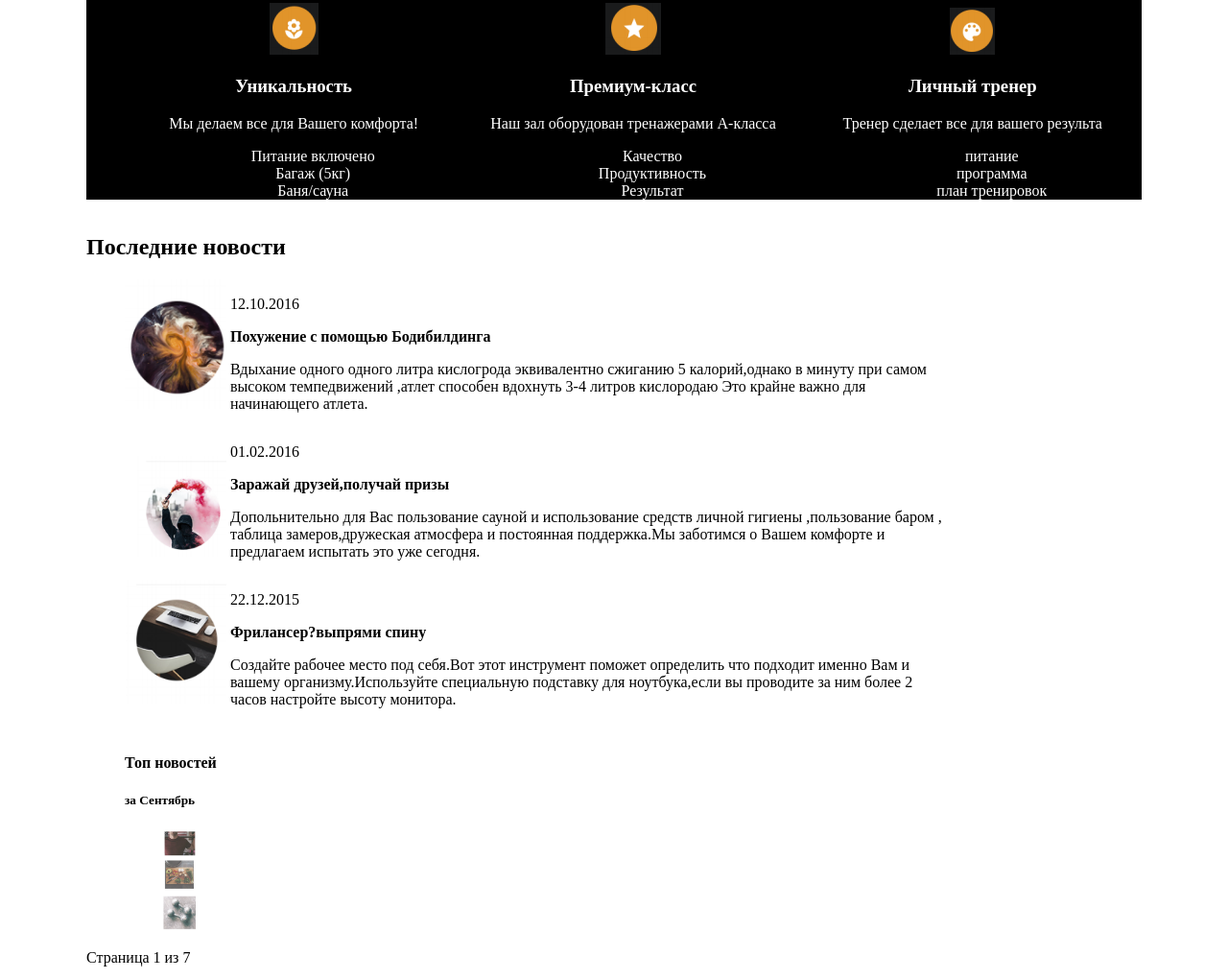
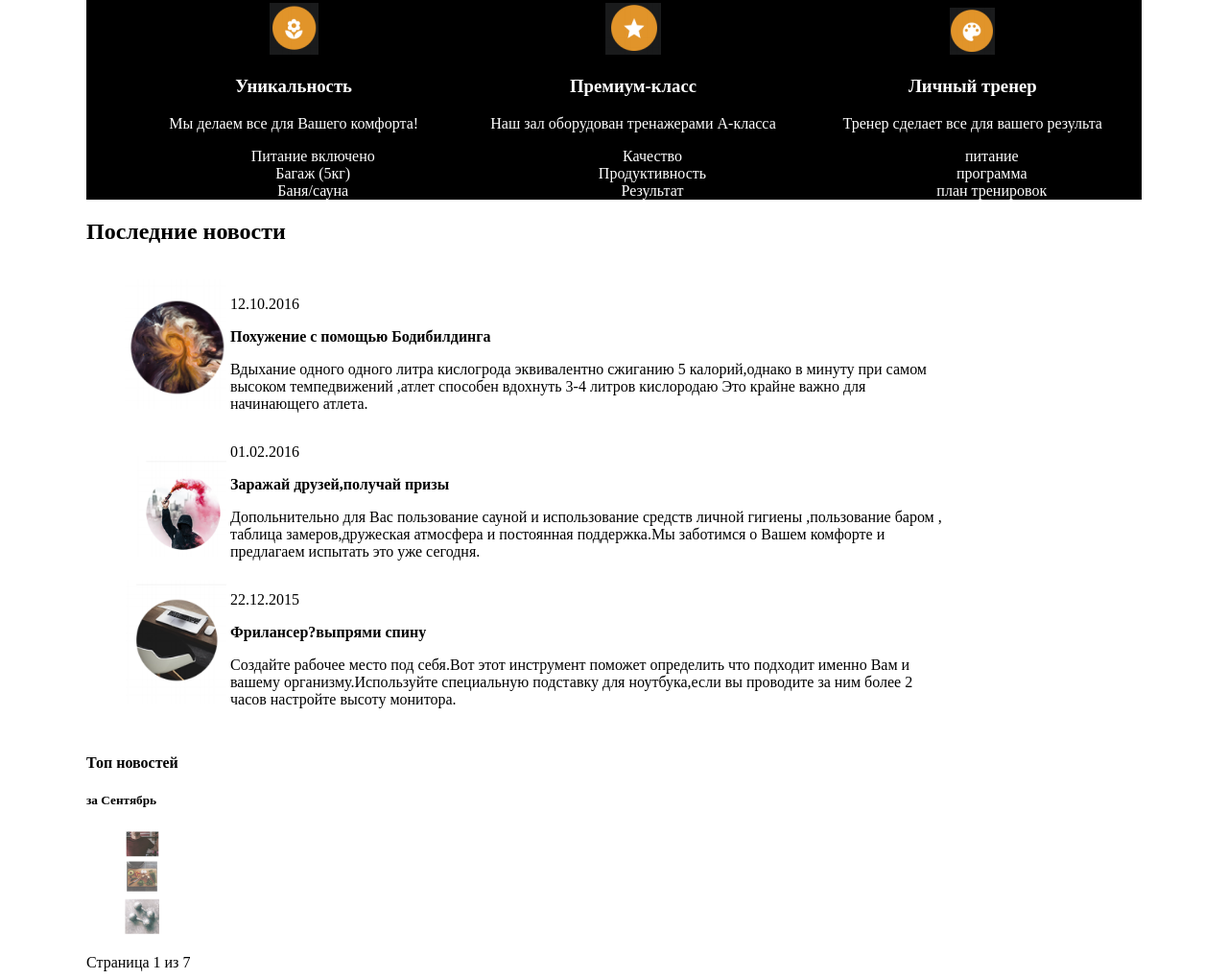
Before and after one commit to vahzatsaava/Project-Afrodida, a plain HTML site: page index.html in a window 1280 px wide. Shown: the part 547-1567 px from the top of the page at 96% size. Drawn offline with Linux system fonts and the light colour scheme.

Commit message:
createchgf

```diff
--- a/file.css
+++ b/file.css
@@ -58,8 +58,7 @@ color: gold;
             display: inline-block;
             width: 33%;
           }
-
-         .daily__news{display: inline-block;}
+           .news{display: inline-block;}
           .news__first-img{display: inline-block;
              width: 10%;
      }
@@ -84,5 +83,4 @@ color: gold;
 
 
 
-
         footer{background: #000;}
--- a/index.html
+++ b/index.html
@@ -131,8 +131,8 @@
                             </div>
                             </li>
                             </ul>
-                            <ul>
-                        <li class="last__news-block">
+
+
                         <div class="last__news">
                             <p> <b> Топ новостей</b></p>
                             <h5>за Сентябрь</h5>
@@ -143,8 +143,8 @@
                             </ul>
 
                         </div>
-                    </li>
-                    </ul>
+
+
 
                         <div class="pagination">
                             <div class="pagination__display">
```
Lines whose indentation alone changed are shown as unchanged.
